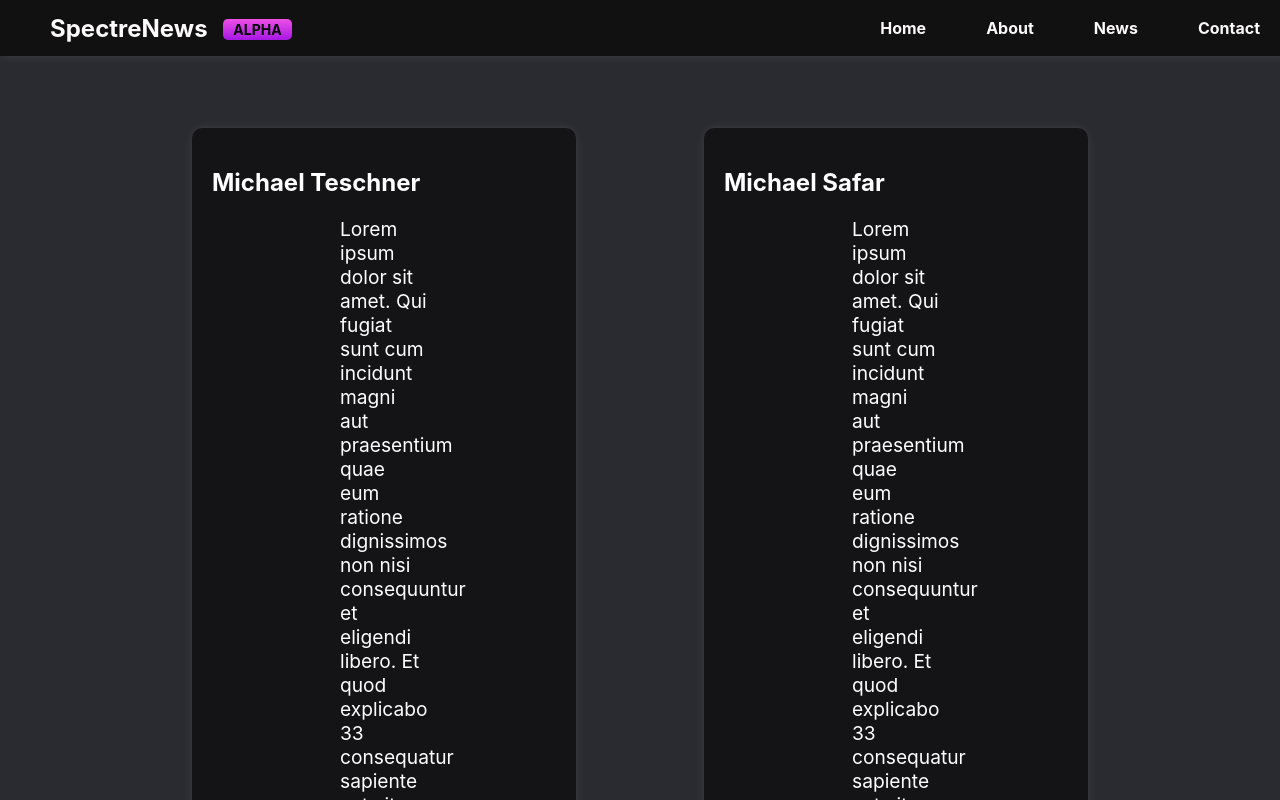
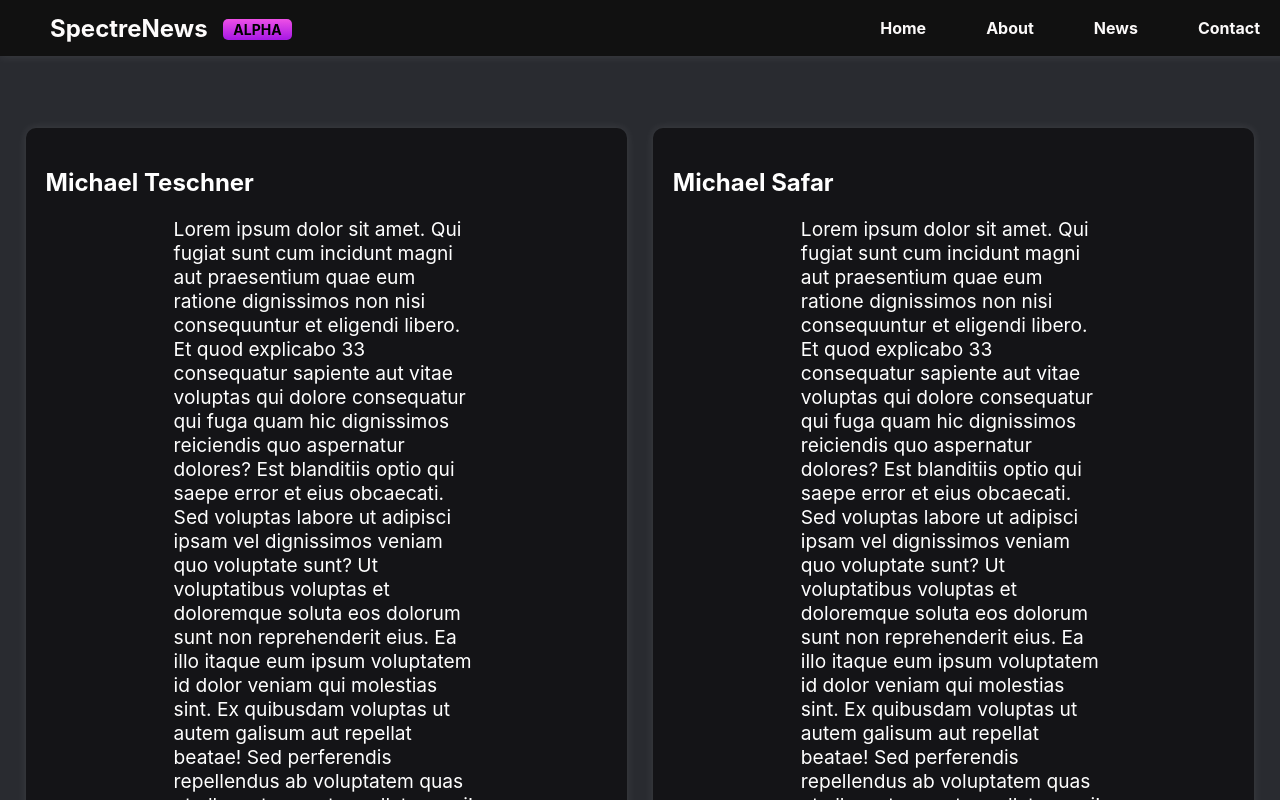
Before and after one commit to FlexTechDev/Spectre-News, a React (Create React App) app in the folder spectre-news/: page /contact in a window 1280 px wide. Shown: the top 800 px of the page. Built offline with nearby package versions, Linux system fonts and the light colour scheme.

Commit message:
FIXED CONTACT PAGE

```diff
--- a/spectre-news/src/pages/Contact.css
+++ b/spectre-news/src/pages/Contact.css
@@ -11,9 +11,9 @@
   border-radius: 10px;
   background-color: rgb(20, 20, 23);
   padding: 20px;
-    right: 15vw;
+  right: 2vw;
   position: absolute;
-    max-width: 30%; /* Adjusted from 90% to 30% */
+  max-width: 47%; /* Adjusted from 90% to 30% */
   box-shadow: 0 0 10px rgba(255,255,255,0.1);
   box-sizing: border-box; /* Ensures padding and border are included in element's total width and height */
   transition: transform 0.3s ease; /* Added this line for the hover effect */
@@ -23,8 +23,8 @@
   border-radius: 10px;
   background-color: rgb(20, 20, 23);
   padding: 20px;
-    left: 15vw;
-    max-width: 30%; /* Adjusted from 90% to 30% */
+  left: 2vw;
+  max-width: 47%; /* Adjusted from 90% to 30% */
   position: absolute;
   box-shadow: 0 0 10px rgba(255,255,255,0.1);
   box-sizing: border-box; /* Ensures padding and border are included in element's total width and height */
@@ -44,12 +44,12 @@
 
 .panel p {
     margin: 0;
-    font-size: 1.5rem;
-    line-height: 1.5;
-    color: #FFFFFF; /* Added this line to change the text color to white */
+    font-size:1.5rem;
+    line-height:1.5;
+    color:#FFFFFF; /* Added this line to change the text color to white */
 }
 
 
 .read-more-button:hover {
-    background-color: #0056b3;
+    background-color:#0056b3;
 }
--- a/spectre-news/src/panels/Panel.js
+++ b/spectre-news/src/panels/Panel.js
@@ -1,5 +1,3 @@
-// Panel.js
-
 import React from "react";
 import "./Panel.css";
 
```
Lines whose indentation alone changed are shown as unchanged.
